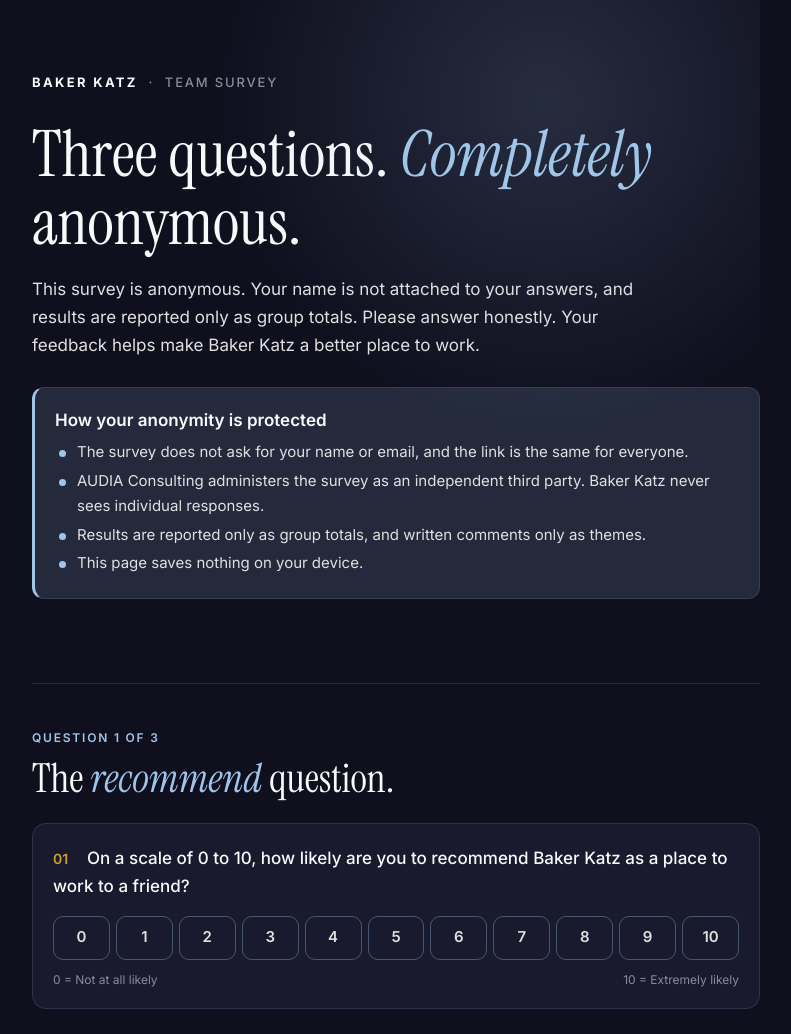
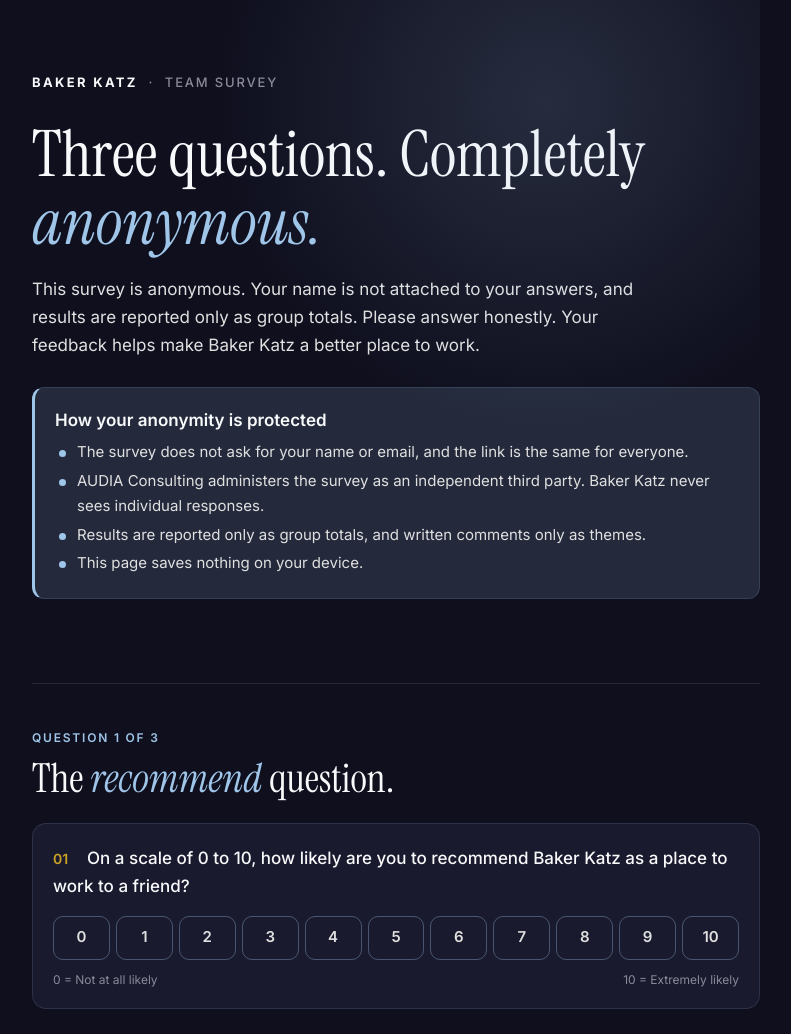
Before and after one commit to AUDIA-Consulting/bk-team-survey, a plain HTML site: page index.html in a window 1280 px wide. Shown: the top 1034 px of the page, without its empty margins (244-1035 px from the left). Drawn offline with Linux system fonts and the light colour scheme.

Commit message:
Highlight anonymous in headline per Brian

```diff
--- a/index.html
+++ b/index.html
@@ -149,7 +149,7 @@
 <main class="wrap" id="survey">
   <header class="hero">
     <p class="brand">BAKER KATZ <span>&nbsp;·&nbsp; TEAM SURVEY</span></p>
-    <h1>Three questions. <em>Completely</em> anonymous.</h1>
+    <h1>Three questions. Completely <em>anonymous.</em></h1>
     <p class="intro">This survey is anonymous. Your name is not attached to your answers, and results are reported only as group totals. Please answer honestly. Your feedback helps make Baker Katz a better place to work.</p>
     <div class="promise">
       <p class="title">How your anonymity is protected</p>
```
